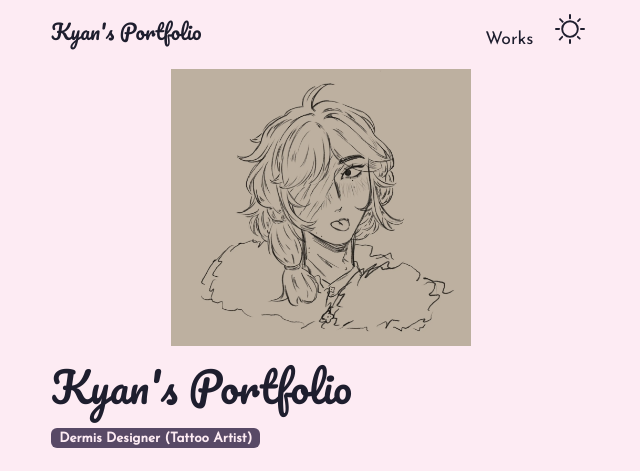
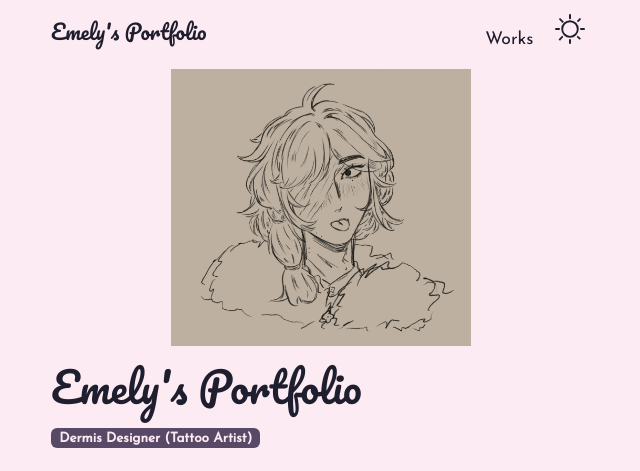
Before and after one commit to JasonRodriguez1474/milkkportfolio, an Astro site: page / in a window 1280 px wide. Shown: the top 471 px of the page, without its empty margins (319-959 px from the left). Built offline with nearby package versions, Linux system fonts and the light colour scheme; Astro itself is replaced by a stand-in of ours.

Commit message:
refactor: update portfolio owner name from Kyan to Emely

```diff
--- a/src/components/Footer.astro
+++ b/src/components/Footer.astro
@@ -2,13 +2,13 @@
 const year = new Date().getFullYear();
 ---
 
-<!-- TODO, Replace Linkedin with Instagram, and tell Kyan to up their Instagram -->
+<!-- TODO, Replace Linkedin with Instagram, and tell Emely to up their Instagram -->
 <footer>
   <div class="center">
     <ul class="footer">
       <!-- <li class="icon__btn"><a class="icon__link" href="#" target="_blank"><span class="git-icon">GitHub</span></a></li> -->
       <li class="icon__btn">
-        <a class="icon__link" href="mailto: kyanrodriguez19@gmail.com"
+        <a class="icon__link" href="mailto: emelyrodriguez1920@gmail.com"
           ><span class="mail-icon">Email</span></a>
       </li>
       <!-- <li class="icon__btn">
--- a/src/components/Navigation.astro
+++ b/src/components/Navigation.astro
@@ -3,7 +3,7 @@ import ThemeIcon from './ThemeIcon.astro';
 ---
 <div class="navbar">
     <div class="navbar__title">
-        <a href="/">Kyan's Portfolio</a>
+        <a href="/">Emely's Portfolio</a>
     </div>
     <div class="navbar__menu">
         <a href="/works/">Works</a>
--- a/src/pages/index.astro
+++ b/src/pages/index.astro
@@ -7,7 +7,7 @@ const pageTitle = "Milky-Way";
     <div class="gif">
         <img width="300" alt="Silly Tongue out drawing of my original character Nanok" src="/processed-images/kyan _rodriguez_IMG_1442.png.webp" />
     </div>
-    <h1>Kyan's Portfolio</h1>
+    <h1>Emely's Portfolio</h1>
     <span class="badge">Dermis Designer (Tattoo Artist)</span>
     <h2>About</h2>
     <blockquote><p>What's my art background?</p></blockquote>
```
Also changed, not shown: 1 other file.
